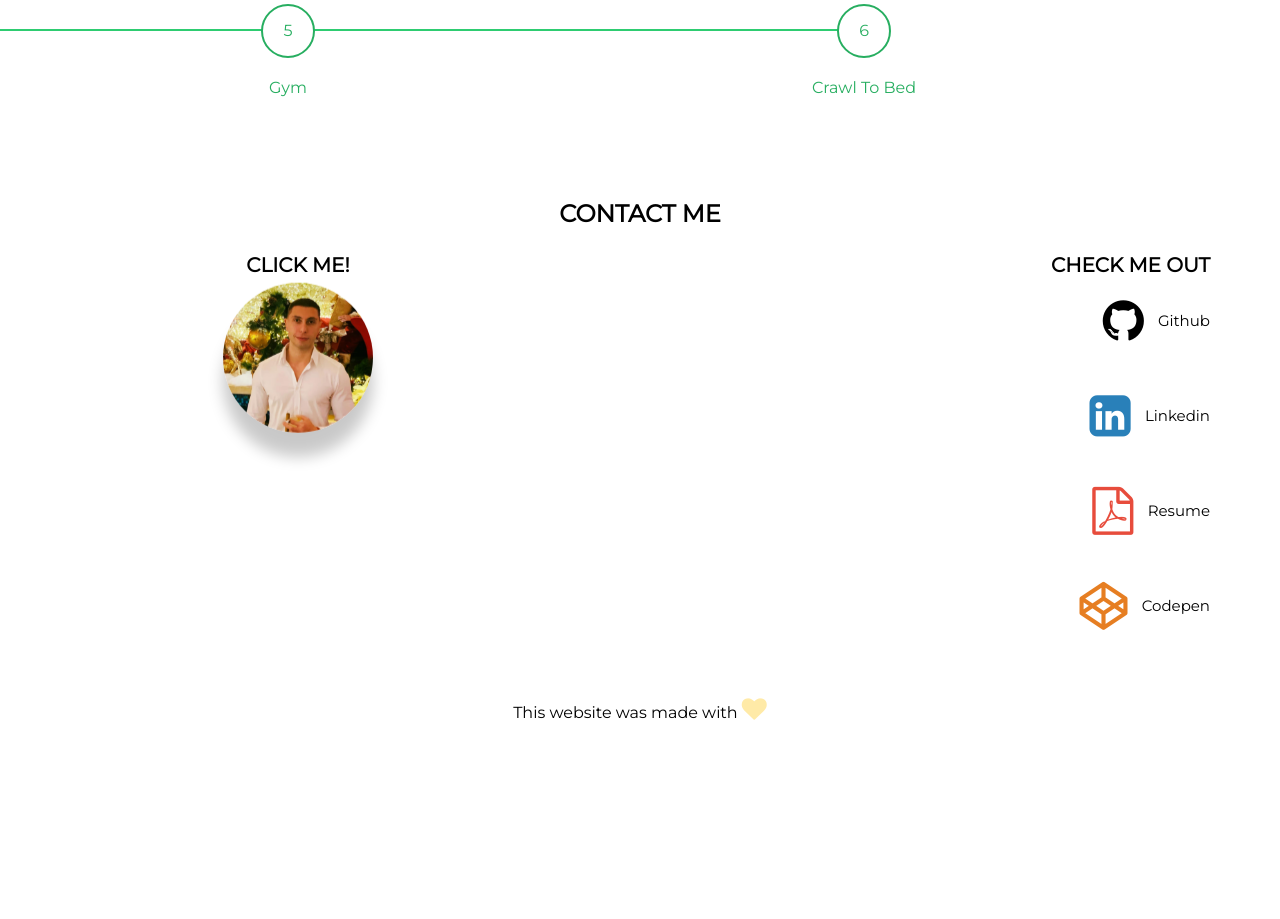
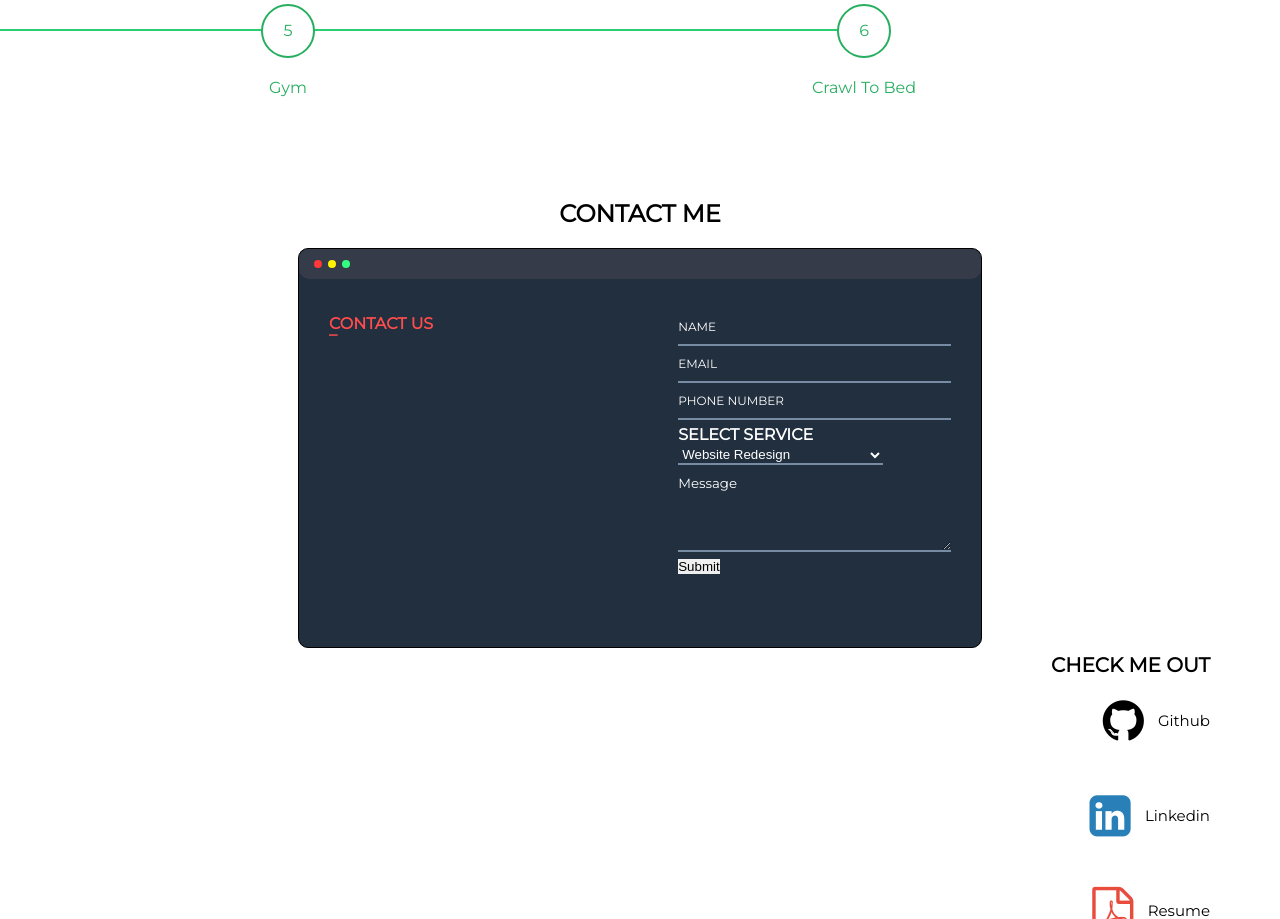
Before and after one commit to ilitvak/ilitvak.github.io, a PHP site: page / in a window 1280 px wide. Shown: the part 2154-3073 px from the top of the page. Before the commit the page ends 2874 px from the top, so only its background shows below. Run offline with PHP 8.4, Linux system fonts and the light colour scheme; some libraries are stand-ins or nearby versions.

Commit message:
redesigned contact us form, still in works

```diff
--- a/index.html
+++ b/index.html
@@ -295,12 +295,47 @@
             </div>
 
             <div class="row clearfix">
-                <div class="avatar-container">
-                    <h3>Click Me!</h3>
-                    <div class="avatar">
-                        <a href="mailto:irwin.litvak@gmail.com">
-                            <img src="./assets/selfie.png" alt="photo of me">
-                        </a>
+                <div class="form-container">
+                    <div class='form-header-section'>
+                        <div class='icons'>
+                            <ul>
+                                <li class='red'></li>
+                                <li class='yellow'></li>
+                                <li class='green'></li>
+                            </ul>
+                        </div>
+                    </div>
+                    <div class='contact-us-grid-1'>
+                        <h3>Contact Us</h3>
+                    </div>
+                    <div class='contact-us-grid-2'>
+                        <form action="">
+                            <div class='info-1'>
+                                <label for="Name"></label>
+                                <input type="text" placeholder='Name' required>
+                                <label for="Email"></label>
+                                <input type="email" placeholder="Email" required>
+                            </div>
+
+                            <div class='info-2'>
+                                <label for="phone"></label>
+                                <input type="tel" id="phone" name="phone" placeholder='Phone Number' required>
+                            </div>
+
+                            <h3>Select Service</h3>
+
+                            <div class='info-3'>
+                                <select name="" id="service">
+                                    <option value="1">Website Redesign</option>
+                                    <option value="2">Website SEO</option>
+                                    <option value="3">Website Consultation Call</option>
+                                    <option value="4">Change Existing Website Code</option>
+                                    <option value="4">Other</option>
+                                </select>
+                            </div>
+                            <textarea name="textarea" id="" cols="30" rows="5" placeholder="Message"></textarea>
+                        </form>
+                        <button>Submit</button>
                     </div>
                 </div>
 
@@ -350,15 +385,15 @@
         <script src="https://cdnjs.cloudflare.com/ajax/libs/jquery/2.1.3/jquery.min.js"></script>
         <script src="script.js"></script>
 
+        <!-- Global site tag (gtag.js) - Google Analytics -->
+        <script async src="https://www.googletagmanager.com/gtag/js?id=UA-98519409-3"></script>
         <script>
-            (function(i,s,o,g,r,a,m){i['GoogleAnalyticsObject']=r;i[r]=i[r]||function(){
-                (i[r].q=i[r].q||[]).push(arguments)},i[r].l=1*new Date();a=s.createElement(o),
-                m=s.getElementsByTagName(o)[0];a.async=1;a.src=g;m.parentNode.insertBefore(a,m)
-                                    })(window,document,'script','https://www.google-analytics.com/analytics.js','ga');
-            ga('create', 'UA-98519409-1', 'auto');
-            ga('send', 'pageview');
+        window.dataLayer = window.dataLayer || [];
+        function gtag(){dataLayer.push(arguments);}
+        gtag('js', new Date());
+
+        gtag('config', 'UA-98519409-3');
         </script>
-
 
     </body>
 </html>
--- a/stylesheets/scss/style.css
+++ b/stylesheets/scss/style.css
@@ -750,76 +750,201 @@ section.about-me .timeline .progress-bar-animation .progress-bar li:nth-child(5)
 /* --------------------------------------- */
 /* Footer Section */
 /* --------------------------------------- */
-@-webkit-keyframes float {
-  0% {
-    -webkit-transform: translateY(0px);
-    transform: translateY(0px);
-    -webkit-box-shadow: 0 5px 15px 0px rgba(0, 0, 0, 0.6);
-            box-shadow: 0 5px 15px 0px rgba(0, 0, 0, 0.6);
-  }
-  50% {
-    -webkit-transform: translateY(-20px);
-    transform: translateY(-20px);
-    -webkit-box-shadow: 0 25px 15px 0px rgba(0, 0, 0, 0.2);
-            box-shadow: 0 25px 15px 0px rgba(0, 0, 0, 0.2);
-  }
-  100% {
-    -webkit-transform: translateY(0px);
-    transform: translateY(0px);
-    -webkit-box-shadow: 0 5px 15px 0px rgba(0, 0, 0, 0.6);
-            box-shadow: 0 5px 15px 0px rgba(0, 0, 0, 0.6);
-  }
-}
-@keyframes float {
-  0% {
-    -webkit-transform: translateY(0px);
-    transform: translateY(0px);
-    -webkit-box-shadow: 0 5px 15px 0px rgba(0, 0, 0, 0.6);
-            box-shadow: 0 5px 15px 0px rgba(0, 0, 0, 0.6);
-  }
-  50% {
-    -webkit-transform: translateY(-20px);
-    transform: translateY(-20px);
-    -webkit-box-shadow: 0 25px 15px 0px rgba(0, 0, 0, 0.2);
-            box-shadow: 0 25px 15px 0px rgba(0, 0, 0, 0.2);
-  }
-  100% {
-    -webkit-transform: translateY(0px);
-    transform: translateY(0px);
-    -webkit-box-shadow: 0 5px 15px 0px rgba(0, 0, 0, 0.6);
-            box-shadow: 0 5px 15px 0px rgba(0, 0, 0, 0.6);
-  }
-}
-
 footer {
   position: relative;
   width: 90%;
   margin: 8% auto 0;
 }
 
-footer .title {
-  content: "Contact Me";
-  display: block;
-  margin-bottom: 20px;
+footer .form-container {
+  width: 60%;
+  height: 400px;
+  border-radius: 10px;
+  margin: 0 auto;
+  background-color: #222f3e;
+  border: 1px solid #000;
 }
 
-footer .avatar-container {
-  width: 40%;
-  float: left;
+footer .form-container .form-header-section {
+  background-color: #353b48;
+  border-radius: 10px;
+  height: 30px;
+  clear: both;
 }
 
-footer .avatar-container h3 {
-  font-size: 20px;
+footer .form-container .form-header-section .icons {
+  position: relative;
+  margin-left: 2%;
+  height: 100%;
 }
 
-footer .avatar-container .avatar {
-  width: 150px;
-  height: auto;
+footer .form-container .form-header-section .icons ul {
+  position: absolute;
+  top: 11px;
+  left: 0;
+  height: 100%;
+}
+
+footer .form-container .form-header-section .icons ul li {
   border-radius: 50%;
-  margin: 25px auto 0;
-  overflow: hidden;
-  -webkit-animation: float 6s ease-in-out infinite;
-          animation: float 6s ease-in-out infinite;
+  display: inline-block;
+  list-style-type: none;
+  vertical-align: top;
+  margin: 0 1px;
+  width: 8px;
+  height: 8px;
+}
+
+footer .form-container .form-header-section .icons ul .red {
+  background-color: #ff3838;
+  cursor: pointer;
+}
+
+footer .form-container .form-header-section .icons ul .yellow {
+  background-color: #fff200;
+}
+
+footer .form-container .form-header-section .icons ul .green {
+  background-color: #32ff7e;
+  cursor: pointer;
+}
+
+footer .form-container .contact-us-grid-1,
+footer .form-container .contact-us-grid-2 {
+  display: inline-block;
+  width: 40%;
+  margin-top: 30px;
+}
+
+footer .form-container .contact-us-grid-1 {
+  float: left;
+  margin-left: 30px;
+}
+
+footer .form-container .contact-us-grid-1 h3 {
+  position: relative;
+  text-align: left;
+  color: #ff4d4d;
+}
+
+footer .form-container .contact-us-grid-1 h3:after {
+  content: '_';
+  position: absolute;
+  display: block;
+  top: 6px;
+}
+
+footer .form-container .contact-us-grid-2 {
+  float: right;
+  margin-right: 30px;
+}
+
+footer .form-container .contact-us-grid-2 form div input {
+  width: 100%;
+  padding: 10px 0;
+  background-color: transparent;
+  border-bottom: 2px solid #778ca3;
+  color: #fff;
+}
+
+footer .form-container .contact-us-grid-2 form div input:focus {
+  outline: none;
+}
+
+footer .form-container .contact-us-grid-2 form div input:focus::-webkit-input-placeholder {
+  visibility: hidden;
+}
+
+footer .form-container .contact-us-grid-2 form div input:focus:-ms-input-placeholder {
+  visibility: hidden;
+}
+
+footer .form-container .contact-us-grid-2 form div input:focus::-ms-input-placeholder {
+  visibility: hidden;
+}
+
+footer .form-container .contact-us-grid-2 form div input:focus::placeholder {
+  visibility: hidden;
+}
+
+footer .form-container .contact-us-grid-2 form div input::-webkit-input-placeholder {
+  font-family: "Montserrat";
+  text-transform: uppercase;
+  font-size: 12px;
+  color: #fff;
+}
+
+footer .form-container .contact-us-grid-2 form div input:-ms-input-placeholder {
+  font-family: "Montserrat";
+  text-transform: uppercase;
+  font-size: 12px;
+  color: #fff;
+}
+
+footer .form-container .contact-us-grid-2 form div input::-ms-input-placeholder {
+  font-family: "Montserrat";
+  text-transform: uppercase;
+  font-size: 12px;
+  color: #fff;
+}
+
+footer .form-container .contact-us-grid-2 form div input::placeholder {
+  font-family: "Montserrat";
+  text-transform: uppercase;
+  font-size: 12px;
+  color: #fff;
+}
+
+footer .form-container .contact-us-grid-2 form div select {
+  border-bottom: 2px solid #778ca3;
+  background-color: transparent;
+  color: #fff;
+}
+
+footer .form-container .contact-us-grid-2 form div select:focus {
+  outline: none;
+}
+
+footer .form-container .contact-us-grid-2 form div select option {
+  background-color: transparent;
+  color: #000;
+}
+
+footer .form-container .contact-us-grid-2 form h3 {
+  color: #fff;
+  text-align: left;
+}
+
+footer .form-container .contact-us-grid-2 form textarea {
+  width: 100%;
+  margin-top: 10px;
+  background-color: transparent;
+  color: #fff;
+  border-bottom: 2px solid #778ca3;
+}
+
+footer .form-container .contact-us-grid-2 form textarea:focus {
+  outline: none;
+}
+
+footer .form-container .contact-us-grid-2 form textarea::-webkit-input-placeholder {
+  color: #fff;
+  font-family: 'Montserrat';
+}
+
+footer .form-container .contact-us-grid-2 form textarea:-ms-input-placeholder {
+  color: #fff;
+  font-family: 'Montserrat';
+}
+
+footer .form-container .contact-us-grid-2 form textarea::-ms-input-placeholder {
+  color: #fff;
+  font-family: 'Montserrat';
+}
+
+footer .form-container .contact-us-grid-2 form textarea::placeholder {
+  color: #fff;
+  font-family: 'Montserrat';
 }
 
 footer .social-icons-container {
--- a/stylesheets/scss/style.scss
+++ b/stylesheets/scss/style.scss
@@ -763,60 +763,150 @@ section.about-me {
     }
 }
 
+
 /* --------------------------------------- */
 /* Footer Section */
 /* --------------------------------------- */
 
-@keyframes float {
-
-    0% {
-        -webkit-transform: translateY(0px);
-        -ms-transform: translateY(0px);
-        transform: translateY(0px);
-        box-shadow: 0 5px 15px 0px rgba(0,0,0,0.6);
-
-    }
-    50% {
-        -webkit-transform: translateY(-20px);
-        -ms-transform: translateY(-20px);
-        transform: translateY(-20px);
-        box-shadow: 0 25px 15px 0px rgba(0,0,0,0.2);
-
-    }
-    100% {
-        -webkit-transform: translateY(0px);
-        -ms-transform: translateY(0px);
-        transform: translateY(0px);
-        box-shadow: 0 5px 15px 0px rgba(0,0,0,0.6);
-    }
-}
 
 footer {
     position: relative;
     width: 90%;
     margin: 8% auto 0;
 
-    .title {
-        content: "Contact Me";
-        display: block;
-        margin-bottom: 20px;
-    }
+    .form-container {
+        width: 60%;
+        height: 400px;
+        border-radius: 10px;
+        margin: 0 auto;
+        background-color: #222f3e;
+        border: 1px solid #000;
 
-    .avatar-container {
-        width: 40%;
-        float: left;
+        .form-header-section {
+            background-color: #353b48;
+            border-radius: 10px;
+            height: 30px;
+            clear: both;
 
-        h3 {
-            font-size: 20px;
+            .icons {
+                position: relative;
+                margin-left: 2%;
+                height: 100%;
+                ul {
+                    position: absolute;
+                    top: 11px;
+                    left: 0;
+                    height: 100%;
+                    li {
+                        border-radius: 50%;
+                        display: inline-block;
+                        list-style-type: none;
+                        vertical-align: top;
+                        margin: 0 1px;
+                        width: 8px;
+                        height: 8px;
+
+                    }
+                    .red {
+                        background-color: #ff3838;
+                        cursor: pointer;
+                    }
+                    .yellow {
+                        background-color: #fff200;
+                    }
+                    .green {
+                        background-color: #32ff7e;
+                        cursor: pointer;
+                    }
+                }
+            }
         }
+        .contact-us-grid-1,
+        .contact-us-grid-2 {
+            display: inline-block;
+            width: 40%;
+            margin-top: 30px;
+        }
+        .contact-us-grid-1 {
+            float: left;
+            margin-left: 30px;
+            h3 {
+                position: relative;
+                text-align: left;
+                color: #ff4d4d;
 
-        .avatar {
-            width: 150px;
-            height: auto;
-            border-radius: 50%;
-            margin: 25px auto 0;
-            overflow: hidden;
-            animation: float 6s ease-in-out infinite;
+                &:after {
+                    content: '_';
+                    position: absolute;
+                    display: block;
+                    top: 6px;
+
+                }
+            }
+        }
+        .contact-us-grid-2 {
+            float: right;
+            margin-right: 30px;
+            form {
+                div {
+                    input {
+                        width: 100%;
+                        padding: 10px 0;
+                        background-color: transparent;
+                        border-bottom: 2px solid #778ca3;
+                        color: #fff;
+                        &:focus {
+                            outline: none;
+                            &::placeholder {
+                                visibility: hidden;
+                            }
+                        }
+
+                        &::placeholder {
+                            font-family: "Montserrat";
+                            text-transform: uppercase;
+                            font-size: 12px;
+                            color: #fff;
+                        }
+                    }
+                    select {
+                        border-bottom: 2px solid #778ca3;
+                        background-color: transparent;
+                        color: #fff;
+                        &:focus {
+                            outline: none;
+                        }
+
+                        option {
+                            background-color: transparent;
+                            color: #000;
+                        }
+                    }
+
+                }
+                h3 {
+                    color:#fff;
+                    text-align: left;
+                }
+
+                textarea {
+                    width: 100%;
+                    margin-top: 10px;
+                    background-color: transparent;
+                    color: #fff;
+                    border-bottom: 2px solid #778ca3;
+
+                    &:focus {
+                        outline: none;
+                    }
+
+                    &::placeholder {
+                        color: #fff;
+                        font-family: 'Montserrat';
+                    }
+                }
+
+            }
         }
     }
 
```
Also changed, not shown: 1 other file.
